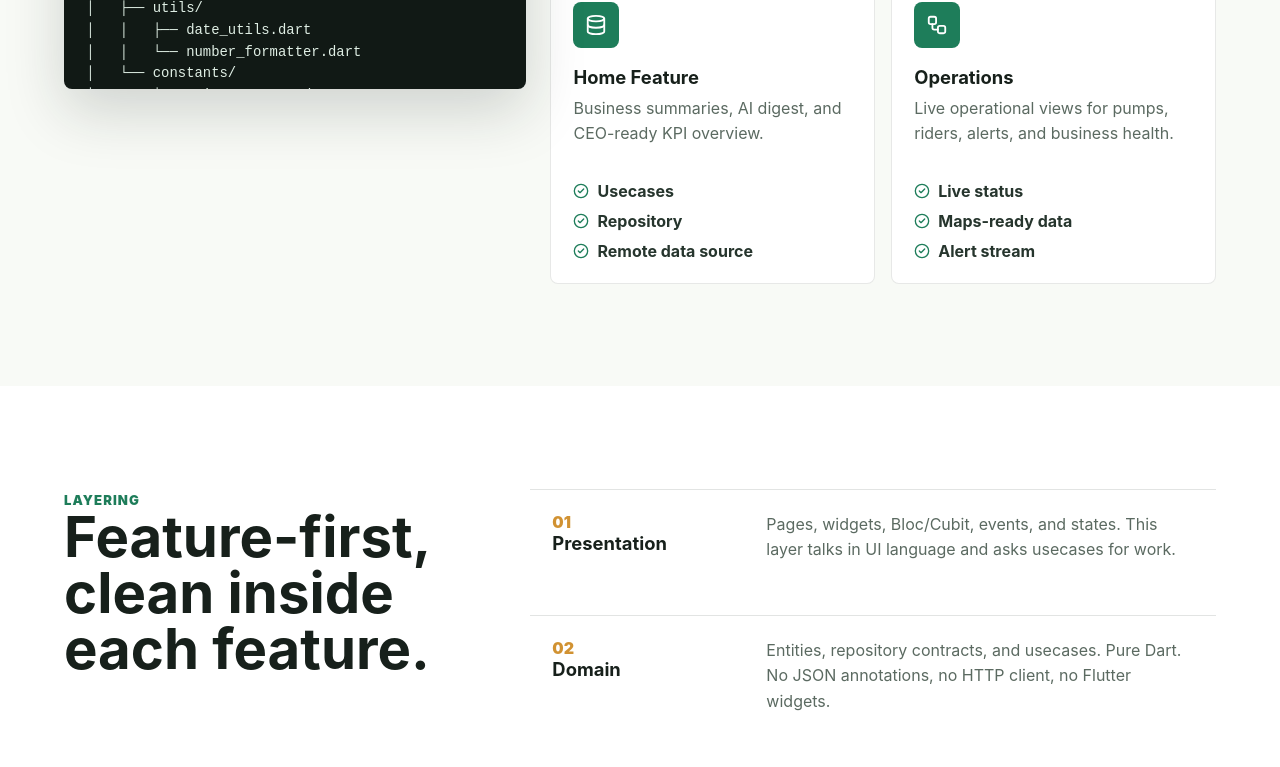
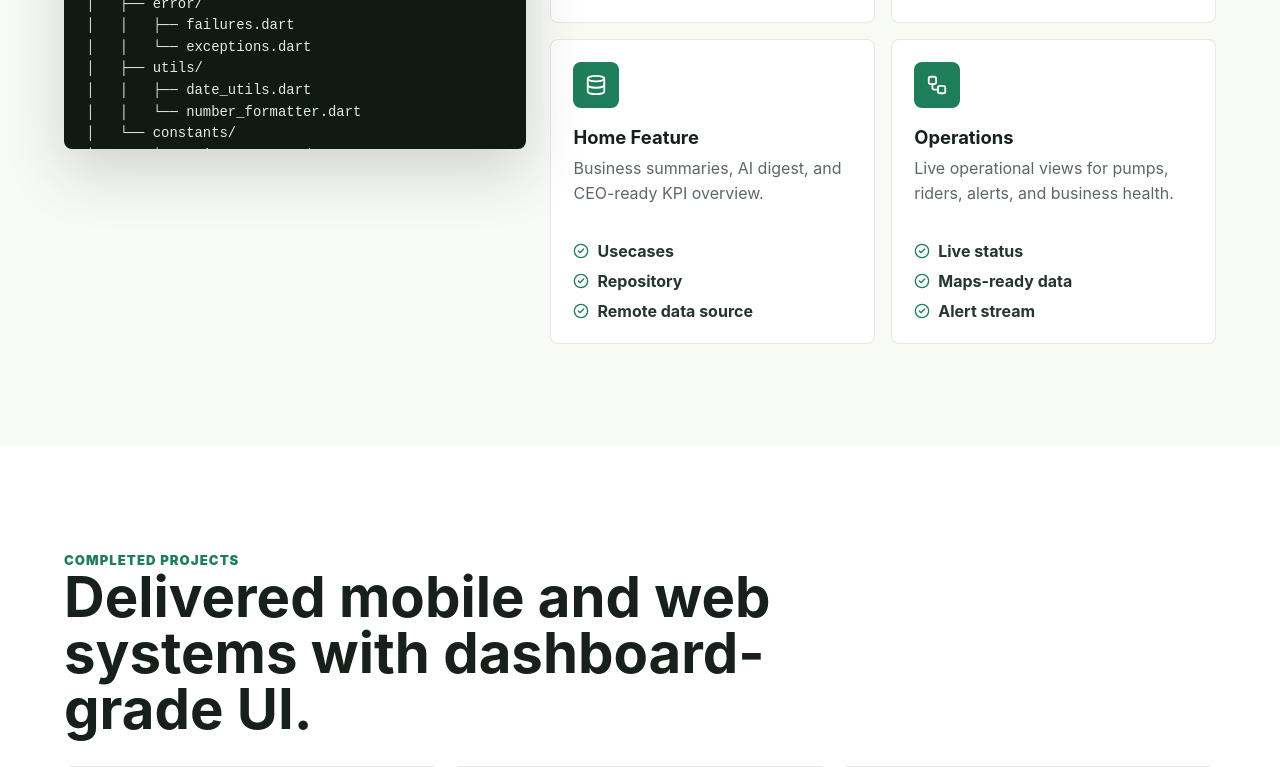
Before and after one commit to weerapperuma/Flutter-Tutorial, a React (Vite) app: page / in a window 1280 px wide. Shown: the part 2000-2767 px from the top of the page. Built offline with nearby package versions, Linux system fonts and the light colour scheme.

Commit message:
Add completed projects section

```diff
--- a/src/app/App.jsx
+++ b/src/app/App.jsx
@@ -2,6 +2,7 @@ import {
   ArrowRight,
   Blocks,
   Braces,
+  BriefcaseBusiness,
   CheckCircle2,
   Code2,
   Cpu,
@@ -22,7 +23,14 @@ import {
   Workflow,
   Zap
 } from 'lucide-react';
-import { architectureTree, boilerplateFiles, featureLayers, highlights, modules } from '../data/architecture.js';
+import {
+  architectureTree,
+  boilerplateFiles,
+  completedProjects,
+  featureLayers,
+  highlights,
+  modules
+} from '../data/architecture.js';
 
 const iconMap = {
   app: Smartphone,
@@ -102,6 +110,34 @@ function FileBlock({ file }) {
   );
 }
 
+function ProjectCard({ project }) {
+  return (
+    <article className="project-card">
+      <header className="project-card__header">
+        <div>
+          <span>{project.client}</span>
+          <h3>{project.name}</h3>
+        </div>
+        <strong>{project.status}</strong>
+      </header>
+      <p>{project.summary}</p>
+      <div className="project-card__metrics">
+        {project.metrics.map((metric) => (
+          <div key={metric.label}>
+            <span>{metric.label}</span>
+            <strong>{metric.value}</strong>
+          </div>
+        ))}
+      </div>
+      <div className="tech-stack">
+        {project.technologies.map((technology) => (
+          <span key={technology}>{technology}</span>
+        ))}
+      </div>
+    </article>
+  );
+}
+
 export function App() {
   return (
     <main>
@@ -150,6 +186,10 @@ export function App() {
               View structure
               <ArrowRight size={18} />
             </a>
+            <a href="#projects" className="button button--ghost">
+              Completed projects
+              <BriefcaseBusiness size={18} />
+            </a>
             <a href="#boilerplate" className="button button--ghost">
               See boilerplate
               <TerminalSquare size={18} />
@@ -182,6 +222,34 @@ export function App() {
           <div className="module-grid">
             {modules.map((module) => (
               <ModuleCard key={module.name} module={module} />
+            ))}
+          </div>
+        </div>
+      </section>
+
+      <section className="section section--projects" id="projects">
+        <div className="section__heading">
+          <span>Completed Projects</span>
+          <h2>Delivered mobile and web systems with dashboard-grade UI.</h2>
+        </div>
+        <div className="projects-dashboard">
+          <div className="dashboard-summary">
+            <div>
+              <span>Total Projects</span>
+              <strong>{completedProjects.length}</strong>
+            </div>
+            <div>
+              <span>Main Stack</span>
+              <strong>Flutter / React</strong>
+            </div>
+            <div>
+              <span>Delivery</span>
+              <strong>Responsive UI</strong>
+            </div>
+          </div>
+          <div className="project-grid">
+            {completedProjects.map((project) => (
+              <ProjectCard project={project} key={project.name} />
             ))}
           </div>
         </div>
--- a/src/data/architecture.js
+++ b/src/data/architecture.js
@@ -130,6 +130,45 @@ export const highlights = [
   {
     title: 'Domain Stays Pure',
     copy: 'Business logic depends on repository contracts and entities. API changes stay contained in data models and mappers.'
+  }
+];
+
+export const completedProjects = [
+  {
+    name: 'Salesman Pro',
+    client: 'Tharindu Farms',
+    status: 'Completed',
+    summary: 'Field sales mobile app with customer routes, order capture, invoice summaries, and manager-ready daily reports.',
+    metrics: [
+      { label: 'Platform', value: 'Mobile' },
+      { label: 'Modules', value: '8' },
+      { label: 'UI', value: 'Dashboard' }
+    ],
+    technologies: ['Flutter', 'Kotlin', 'Firebase', 'REST API']
+  },
+  {
+    name: 'Service Station Management System',
+    client: 'Auto Service Operations',
+    status: 'Completed',
+    summary: 'Responsive admin dashboard for jobs, vehicle service history, billing, inventory, technicians, and daily revenue.',
+    metrics: [
+      { label: 'Platform', value: 'Web' },
+      { label: 'Modules', value: '10' },
+      { label: 'Reports', value: 'Live' }
+    ],
+    technologies: ['Next.js', 'React', 'Node.js', 'MySQL']
+  },
+  {
+    name: 'Business Health Dashboard',
+    client: 'Multi Business CEO View',
+    status: 'Completed',
+    summary: 'Executive KPI dashboard with health score, alerts, revenue snapshots, AI digest, and branch-level performance.',
+    metrics: [
+      { label: 'Platform', value: 'Web + App' },
+      { label: 'Score', value: '0-100' },
+      { label: 'Alerts', value: 'Smart' }
+    ],
+    technologies: ['Flutter', 'React', 'Next.js', 'Dio']
   }
 ];
 
--- a/src/styles/global.css
+++ b/src/styles/global.css
@@ -342,7 +342,8 @@ pre {
 
 .module-grid,
 .highlight-grid,
-.code-grid {
+.code-grid,
+.project-grid {
   display: grid;
   gap: 16px;
 }
@@ -445,6 +446,125 @@ pre {
   margin-bottom: 24px;
 }
 
+.section--projects {
+  background:
+    linear-gradient(180deg, #ffffff 0%, #f3f7f2 100%);
+}
+
+.projects-dashboard {
+  display: grid;
+  gap: 16px;
+}
+
+.dashboard-summary {
+  display: grid;
+  grid-template-columns: repeat(3, minmax(0, 1fr));
+  gap: 12px;
+}
+
+.dashboard-summary div,
+.project-card {
+  border: 1px solid rgba(23, 32, 27, 0.1);
+  border-radius: 8px;
+  background: rgba(255, 255, 255, 0.88);
+}
+
+.dashboard-summary div {
+  display: flex;
+  justify-content: space-between;
+  gap: 16px;
+  min-height: 78px;
+  padding: 18px;
+  align-items: center;
+}
+
+.dashboard-summary span,
+.project-card__header span,
+.project-card__metrics span {
+  color: #647267;
+  font-size: 0.82rem;
+  font-weight: 800;
+}
+
+.dashboard-summary strong {
+  color: #17201b;
+  font-size: clamp(1.1rem, 2vw, 1.35rem);
+  text-align: right;
+}
+
+.project-grid {
+  grid-template-columns: repeat(3, minmax(0, 1fr));
+}
+
+.project-card {
+  display: grid;
+  gap: 20px;
+  padding: 22px;
+  box-shadow: 0 18px 50px rgba(23, 32, 27, 0.08);
+}
+
+.project-card__header {
+  display: flex;
+  justify-content: space-between;
+  gap: 16px;
+}
+
+.project-card__header h3 {
+  margin-bottom: 0;
+  font-size: 1.28rem;
+}
+
+.project-card__header strong {
+  align-self: flex-start;
+  padding: 7px 10px;
+  border-radius: 999px;
+  color: #176145;
+  background: #dff2e7;
+  font-size: 0.76rem;
+  white-space: nowrap;
+}
+
+.project-card p {
+  margin-bottom: 0;
+  color: #56655c;
+  line-height: 1.65;
+}
+
+.project-card__metrics {
+  display: grid;
+  grid-template-columns: repeat(3, minmax(0, 1fr));
+  gap: 10px;
+}
+
+.project-card__metrics div {
+  display: grid;
+  gap: 6px;
+  min-height: 74px;
+  padding: 12px;
+  border-radius: 8px;
+  background: #f3f7f2;
+}
+
+.project-card__metrics strong {
+  font-size: 1.04rem;
+}
+
+.tech-stack {
+  display: flex;
+  flex-wrap: wrap;
+  gap: 8px;
+}
+
+.tech-stack span {
+  padding: 7px 10px;
+  border: 1px solid rgba(30, 125, 90, 0.16);
+  border-radius: 999px;
+  color: #1c6048;
+  background: #f7fbf7;
+  font-size: 0.8rem;
+  font-weight: 850;
+}
+
 .code-grid {
   grid-template-columns: repeat(2, minmax(0, 1fr));
 }
@@ -496,6 +616,10 @@ pre {
   .highlight-grid {
     grid-template-columns: repeat(2, minmax(0, 1fr));
   }
+
+  .project-grid {
+    grid-template-columns: 1fr;
+  }
 }
 
 @media (max-width: 720px) {
@@ -512,6 +636,7 @@ pre {
   }
 
   .stats,
+  .dashboard-summary,
   .module-grid,
   .highlight-grid,
   .code-grid {
```
